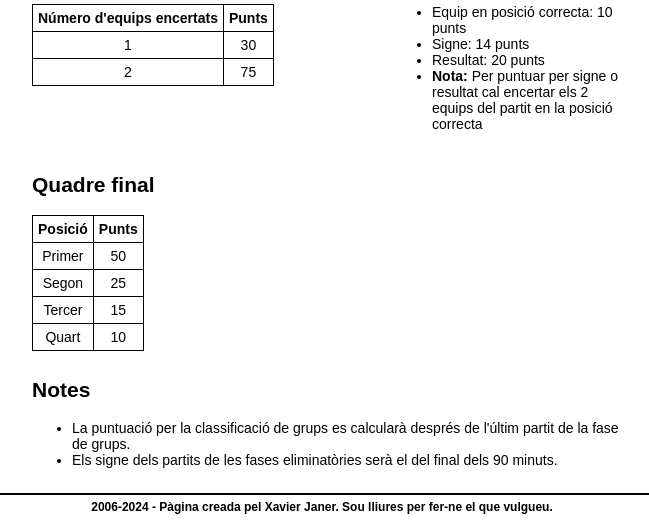
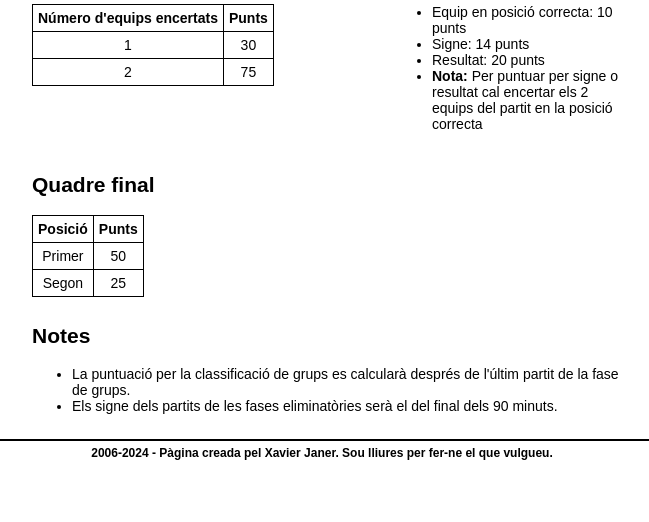
Before and after one commit to xjaner/euro2024, a Django app: template euro2024/joc/templates/joc/puntuacions.html in a window 1280 px wide. Shown: the part 1887-2409 px from the top of the page, without its empty margins (318-967 px from the left). After the commit the page ends 2347 px from the top, so only its background shows below. Run offline with Django 3.2, Linux system fonts and the light colour scheme; the template is opened without the code that fills it, so the values that code supplies are empty.

Commit message:
Esborrats els punts pel tercer i quart del quadre final: no existeixen

```diff
--- a/euro2024/joc/templates/joc/puntuacions.html
+++ b/euro2024/joc/templates/joc/puntuacions.html
@@ -173,8 +173,6 @@
     </tr>
     <tr><td>Primer</td><td>50</td></tr>
     <tr><td>Segon</td><td>25</td></tr>
-    <tr><td>Tercer</td><td>15</td></tr>
-    <tr><td>Quart</td><td>10</td></tr>
 </table>
 <div class="tot">
 <h2>Notes</h2>
```
